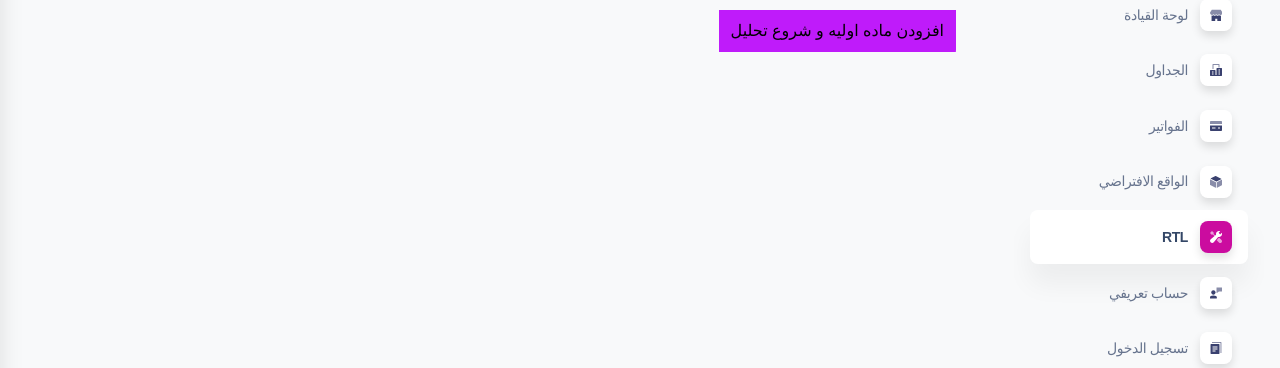
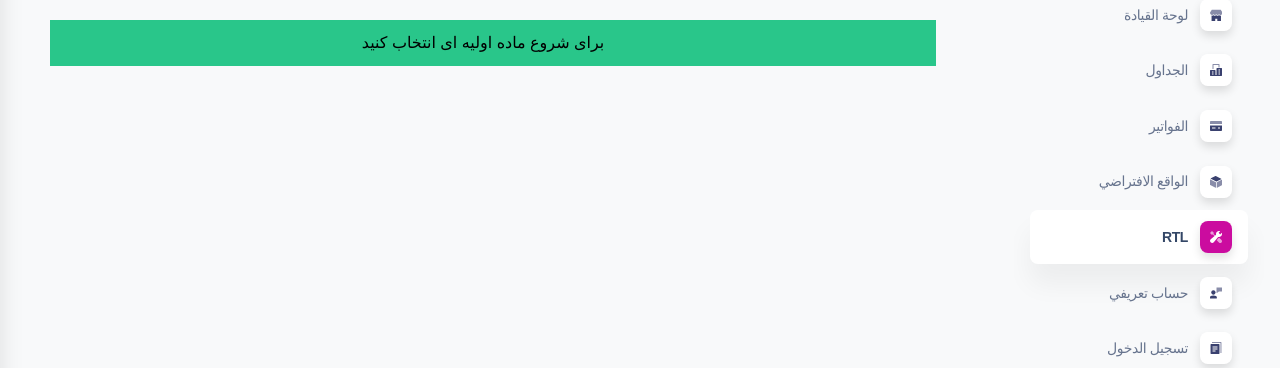
Before and after one commit to irAbs174/PAS, a Django app: template templates/pages/analys/new.html in a window 1280 px wide. Shown: the part 125-493 px from the top of the page. Run offline with Django 4.2, Linux system fonts and the light colour scheme; the template is opened without the code that fills it, so the values that code supplies are empty; parts of the project's set-up code (start-up, migrations or seed data) failed here and were passed over; some libraries are stand-ins or nearby versions.

Commit message:
add some changes for table

```diff
--- a/templates/pages/analys/new.html
+++ b/templates/pages/analys/new.html
@@ -8,8 +8,10 @@
   <link rel="stylesheet" href="{% static 'css/analys/new.css' %}">
   {% endblock stylesheets %}
   {% block content %}
-  <button type="button" class="start_select_material create-table-btn">افزودن ماده اولیه و شروع تحلیل</button>
-  <div id="table-container">
+<div id="table-container"> </div>
+<button id="create-table-btn" onclick="createTable()">برای شروع ماده اولیه ای انتخاب کنید</button>
+<button id="add-row-btn" onclick="selectMaterial()" style="display:none;">افزودن ماده اولیه</button>
+<button id="save-data-btn" onclick="saveData()" style="display:none;">ذخیره تحلیل</button>
   </div>
   {% block scripts %}
   <script src="{% static 'js/analys/new.js' %}"></script>
```
